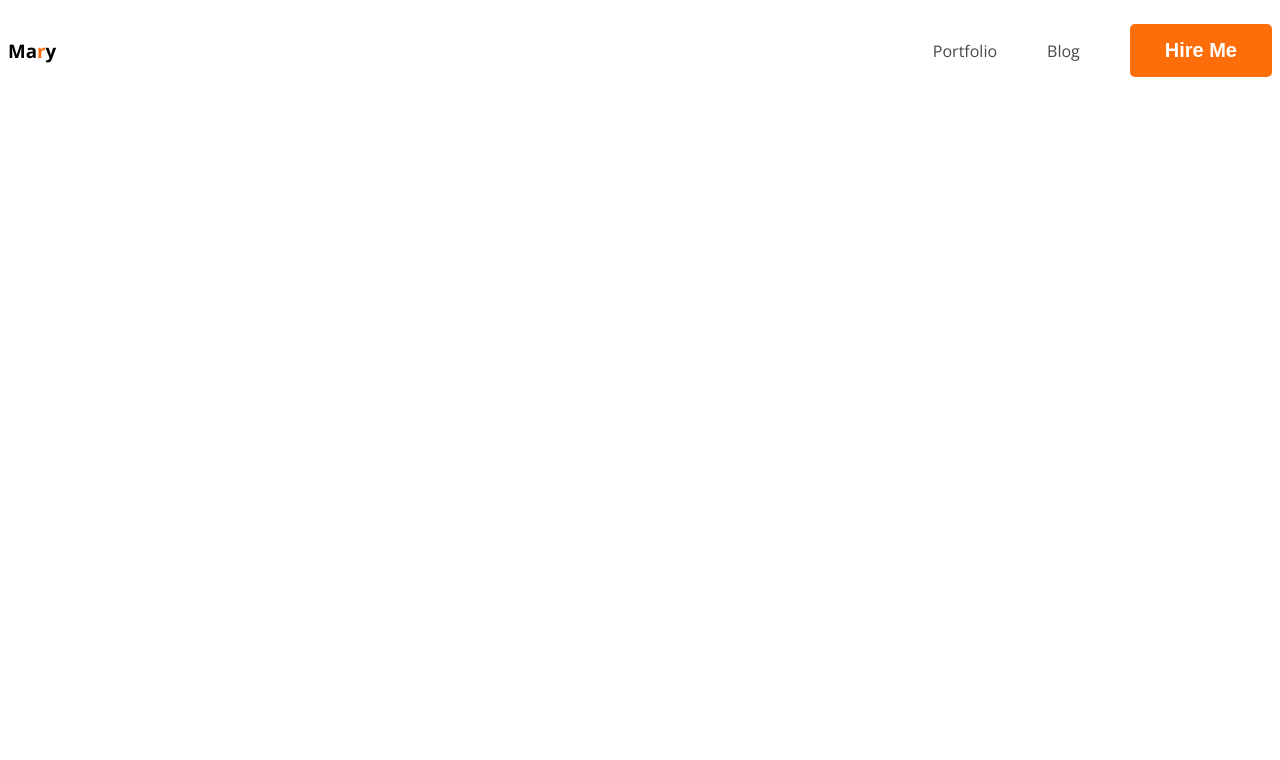
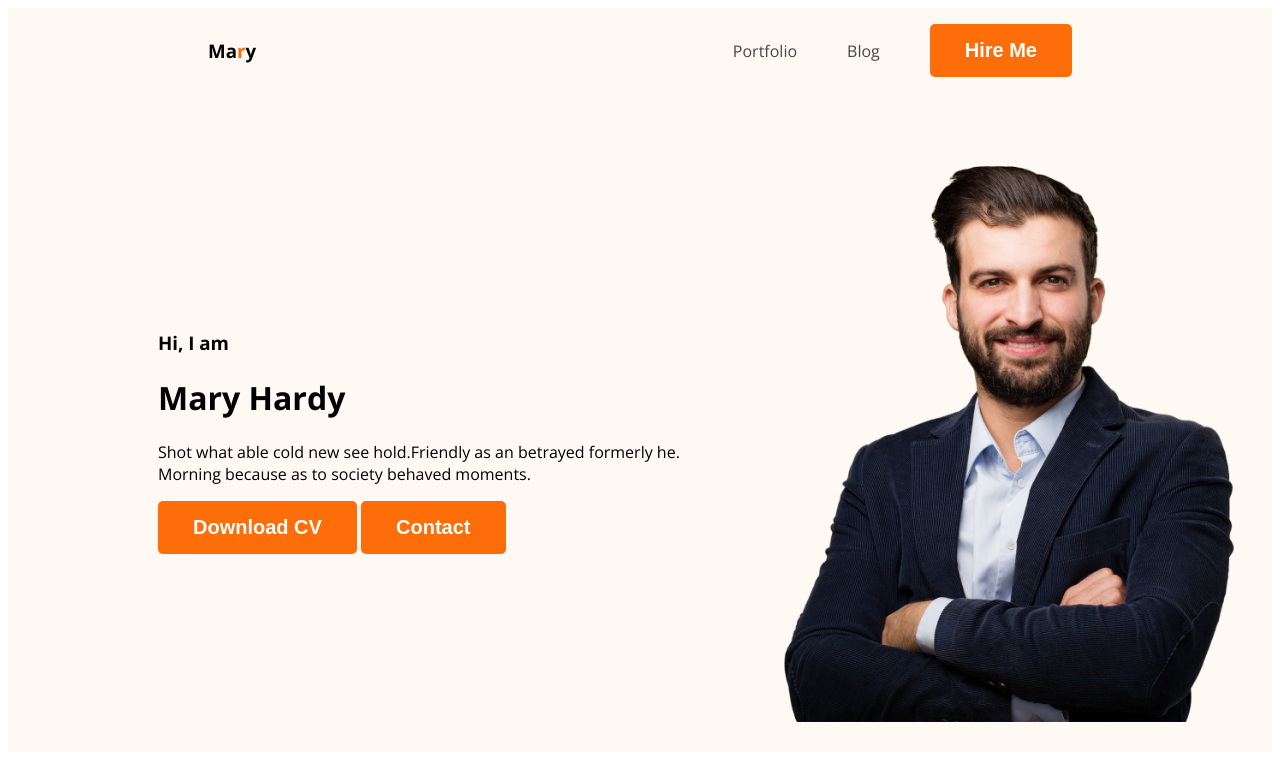
Before and after one commit to devDhrubo/developer-portfolio, a plain HTML site: page index.html in a window 1280 px wide. Drawn offline with nearby package versions, Linux system fonts and the light colour scheme.

Commit message:
Adding Home Content

```diff
--- a/index.html
+++ b/index.html
@@ -10,7 +10,7 @@
     <link rel="stylesheet" href="style/portfolio.css">
 </head>
 <body>
-    <header>
+    <header class="header">
         <nav>
             <h3>Ma<span class="text-primary">r</span>y</h3>
             <ul>
@@ -19,6 +19,16 @@
                 <li><button class="btn-primary">Hire Me</button></li>
             </ul>
         </nav>
+        <div class="banner">
+            <div class="banner-content">
+                <h3 class="banner-greeting">Hi, I am</h3>
+                <h1 class="banner-title">Mary Hardy</h1>
+                <p>Shot what able cold new see hold.Friendly as an betrayed formerly he. Morning because as to society behaved moments.</p>
+                <button class="btn-primary">Download CV</button>
+                <button class="btn-primary">Contact</button>
+            </div>
+            <img class="profile" src="images/hardy.png" alt="">
+        </div>
     </header>
     <main>
 
--- a/style/portfolio.css
+++ b/style/portfolio.css
@@ -6,6 +6,7 @@ nav {
   display: flex;
   justify-content: space-between;
   align-items: center;
+  margin: 0 200px;
 }
 .text-primary {
   color: #fd6e0a;
@@ -33,3 +34,17 @@ nav a {
   margin-right: 50px;
   color: #474747;
 }
+
+/* Header Related Style */
+
+.header{
+    background-color: #fff8f3;
+}
+.banner{
+    padding: 50px 30px 30px 150px;
+    display: flex;
+    align-items: center;
+}
+.banner .profile{
+    width: 500px;
+}
```
